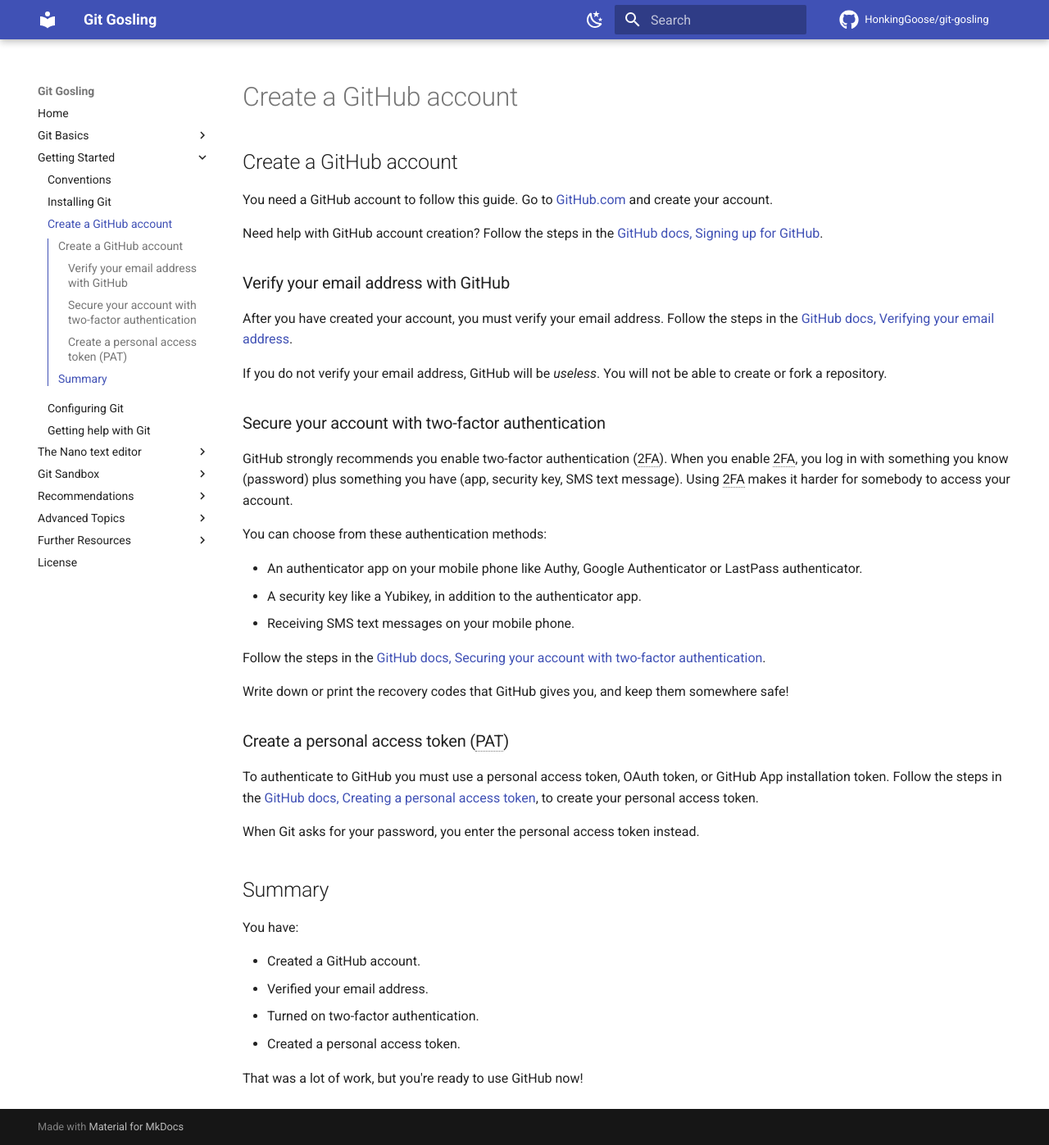
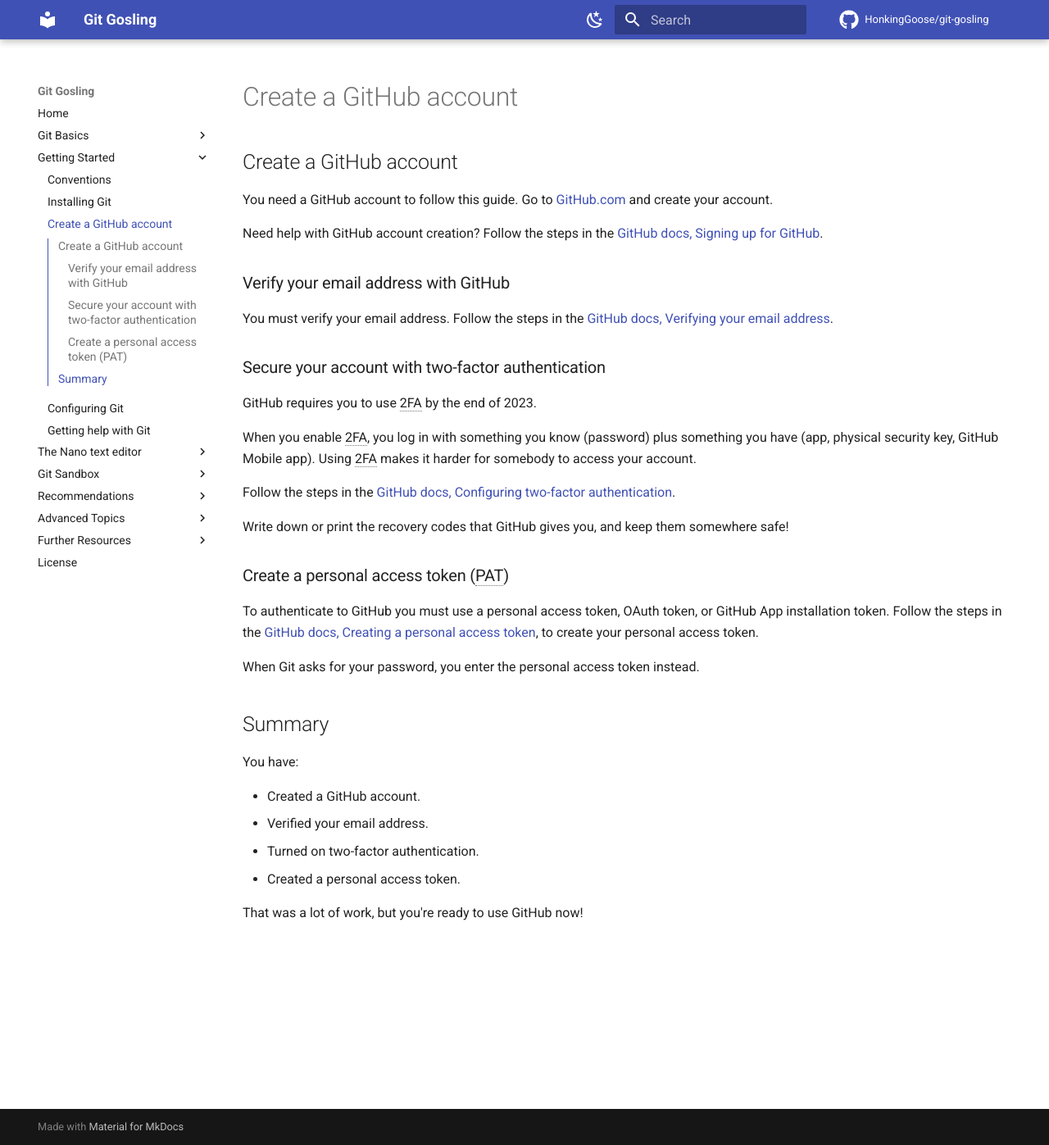
Before and after one commit to HonkingGoose/git-gosling, an MkDocs documentation site: the page built from docs/getting_started/create_a_github_account.md, in a window 1280 px wide and 1397 px high. Shown: the whole window at 82% size. Built offline with MkDocs 1.6.1 and Material for MkDocs 9.7.7, drawn with Linux system fonts in a browser that asks for light colours; comment, search, counter and statistics services are not loaded.

Commit message:
docs(create a github account): update page (#487)

```diff
--- a/docs/getting_started/create_a_github_account.md
+++ b/docs/getting_started/create_a_github_account.md
@@ -8,36 +8,28 @@ You need a GitHub account to follow this guide.
 Go to [GitHub.com](https://github.com/) and create your account.
 
 Need help with GitHub account creation?
-Follow the steps in the [GitHub docs, Signing up for GitHub](https://docs.github.com/en/github/getting-started-with-github/signing-up-for-github).
+Follow the steps in the [GitHub docs, Signing up for GitHub](https://docs.github.com/en/get-started/signing-up-for-github/signing-up-for-a-new-github-account).
 
 ### Verify your email address with GitHub
 
-After you have created your account, you must verify your email address.
-Follow the steps in the [GitHub docs, Verifying your email address](https://docs.github.com/en/github/getting-started-with-github/signing-up-for-github/verifying-your-email-address).
-
-If you do not verify your email address, GitHub will be _useless_.
-You will not be able to create or fork a repository.
+You must verify your email address.
+Follow the steps in the [GitHub docs, Verifying your email address](https://docs.github.com/en/get-started/signing-up-for-github/verifying-your-email-address).
 
 ### Secure your account with two-factor authentication
 
-GitHub strongly recommends you enable two-factor authentication (2FA).
-When you enable 2FA, you log in with something you know (password) plus something you have (app, security key, SMS text message).
+GitHub requires you to use 2FA by the end of 2023.
+
+When you enable 2FA, you log in with something you know (password) plus something you have (app, physical security key, GitHub Mobile app).
 Using 2FA makes it harder for somebody to access your account.
 
-You can choose from these authentication methods:
-
-- An authenticator app on your mobile phone like Authy, Google Authenticator or LastPass authenticator.
-- A security key like a Yubikey, in addition to the authenticator app.
-- Receiving SMS text messages on your mobile phone.
-
-Follow the steps in the [GitHub docs, Securing your account with two-factor authentication](https://docs.github.com/en/github/authenticating-to-github/securing-your-account-with-two-factor-authentication-2fa).
+Follow the steps in the [GitHub docs, Configuring two-factor authentication](https://docs.github.com/en/authentication/securing-your-account-with-two-factor-authentication-2fa/configuring-two-factor-authentication).
 
 Write down or print the recovery codes that GitHub gives you, and keep them somewhere safe!
 
 ### Create a personal access token (PAT)
 
 To authenticate to GitHub you must use a personal access token, OAuth token, or GitHub App installation token.
-Follow the steps in the [GitHub docs, Creating a personal access token](https://docs.github.com/en/github/authenticating-to-github/keeping-your-account-and-data-secure/creating-a-personal-access-token), to create your personal access token.
+Follow the steps in the [GitHub docs, Creating a personal access token](https://docs.github.com/en/authentication/keeping-your-account-and-data-secure/creating-a-personal-access-token), to create your personal access token.
 
 When Git asks for your password, you enter the personal access token instead.
 
```
